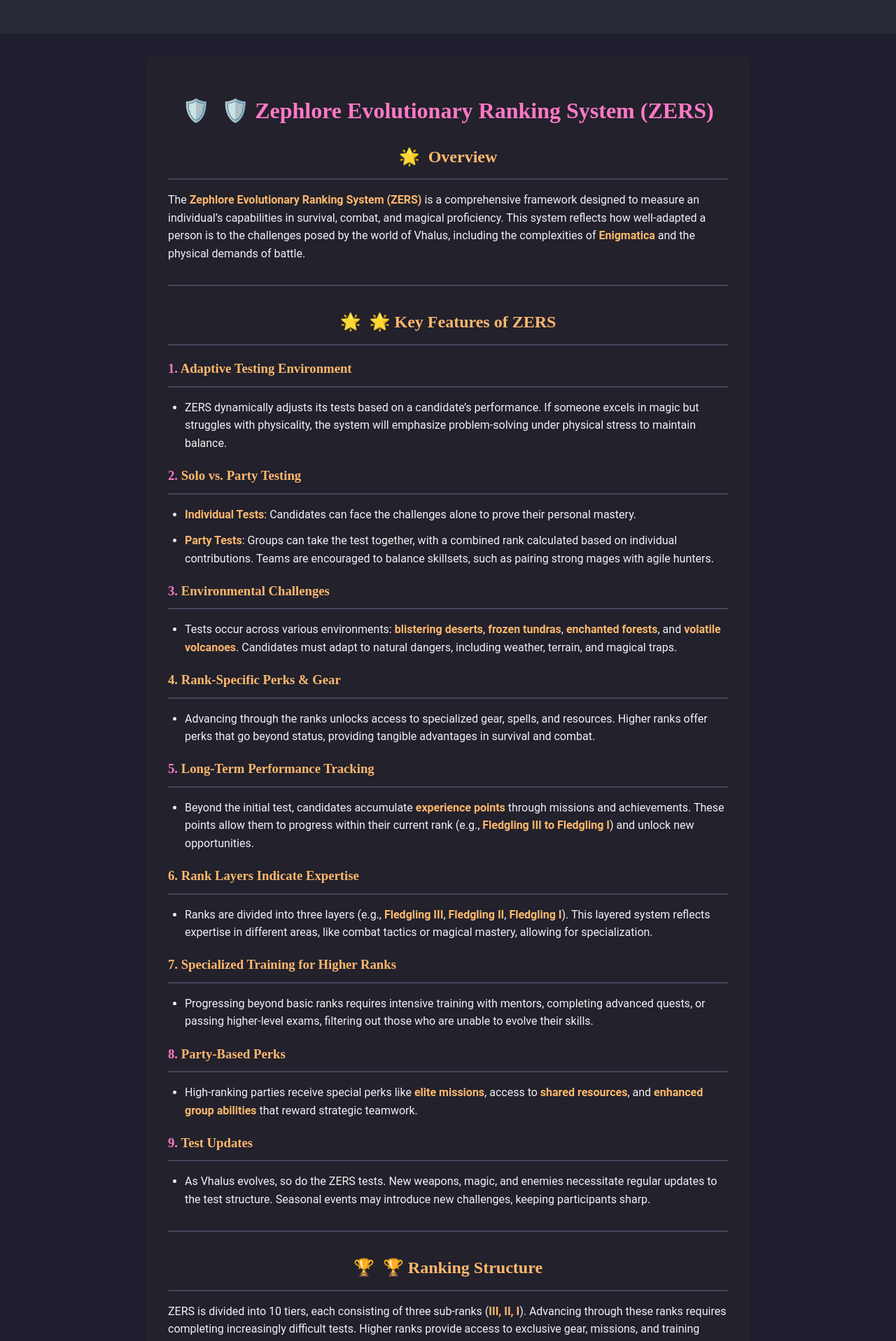
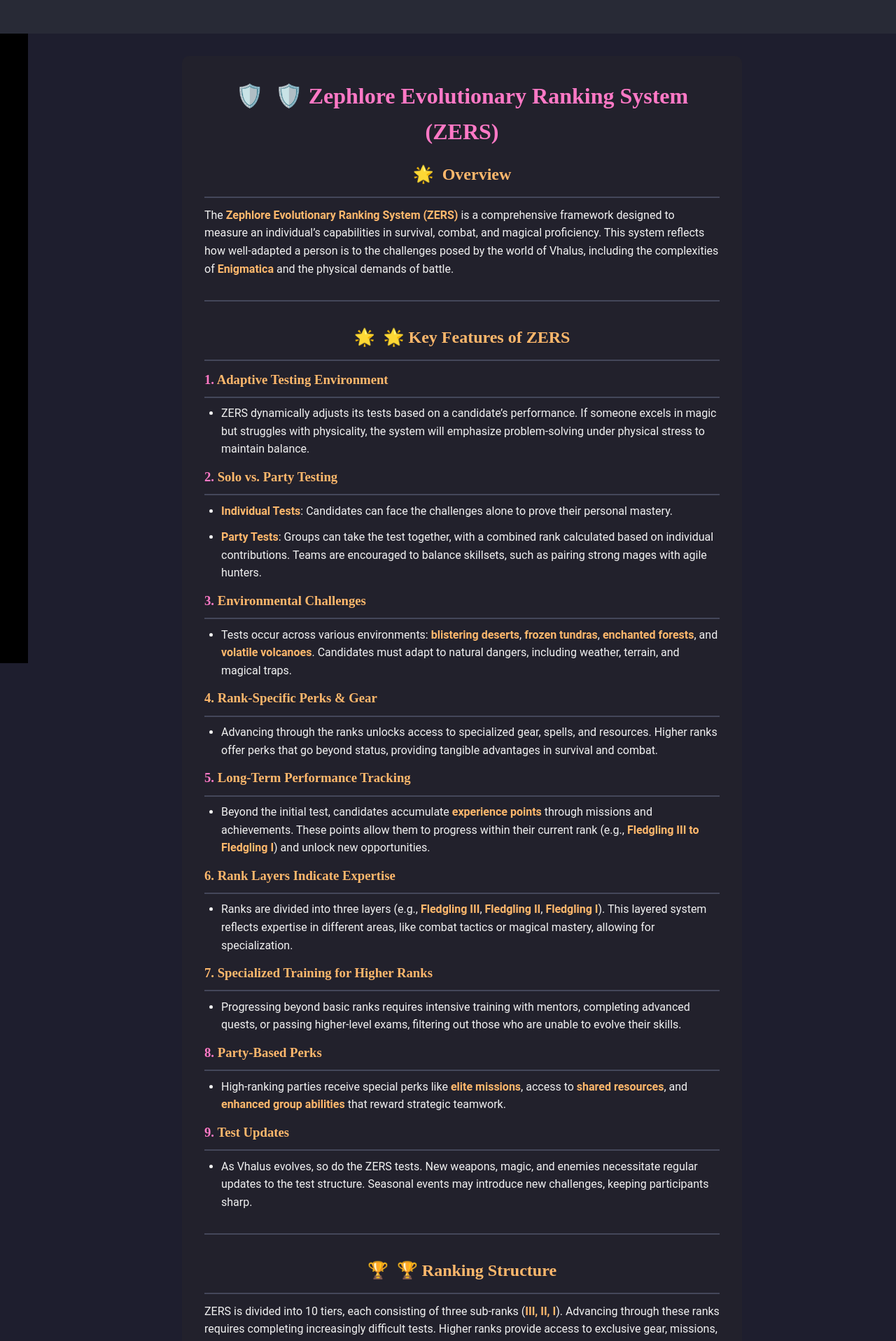
Before and after one commit to Zeldean/Vhalus-Codex, a Jekyll site: the page built from docs/Zephlore-Evolutionary-Ranking-System.md, in a window 1280 px wide. Shown: the top 1917 px of the page at 70% size. Built offline with Jekyll 4.4.1, drawn with Linux system fonts in a browser that asks for light colours.

Commit message:
Added the navbar from pop-nav

```diff
--- a/_layouts/default.html
+++ b/_layouts/default.html
@@ -5,15 +5,27 @@
   <meta name="viewport" content="width=device-width, initial-scale=1.0">
   <title>{{ page.title }} | Vhalus Codex</title>
   <link rel="stylesheet" href="../styles/docs.css">
+  <link rel="stylesheet" href="../styles/navbar.css">
 </head>
 <body>
-  <header>
-    {% include header.html %}
-  </header>
+    <header>
+        {% include header.html %}
+    </header>
+    <div class="container-layout--nav-main">
+        <nav class="pop-nav">
+            <img src="FqO_bdKWYBMKgNw.jpeg" alt="Icon for the nav">
+            <ul>
+                <li>a Nav Item</li>
+                <li>This is also a Nav Item</li>
+                <li>This too</li>
+                <li>also this</li>
+            </ul>
+        </nav>
+        <main>
+            {{ content }}  <!-- This is where page content will be injected -->
+        </main>
+    </div>
 
-  <main>
-    {{ content }}  <!-- This is where page content will be injected -->
-  </main>
 
   <footer>
     <p>© 2024 Vhalus Codex</p>
--- /dev/null
+++ b/styles/navbar.css
@@ -0,0 +1,72 @@
+/* Global Reset */
+* {
+    box-sizing: border-box;
+    margin: 0;
+    padding: 0;
+}
+
+/* Container that holds the nav and main */
+.container-layout--nav-main {
+    display: flex;
+    flex-direction: row;
+}
+
+/* Navigation Bar */
+.pop-nav {
+    position: sticky;
+    left: 0;
+    top: 0;
+    bottom: 0;
+
+    width: 2%;
+    height: 100vh;
+    padding: 20px;
+    margin: 0;
+    overflow: hidden;
+
+    transition: width 0.5s ease;
+}
+.pop-nav > * {
+    opacity: 0;
+
+    transition: all 0.5s;
+}
+/* Expands the width on hover */
+.pop-nav:hover {
+    width: 18%;
+}
+.pop-nav:hover > * {
+    opacity: 1;
+
+    transition: all 0.5s;
+}
+/* Icon in the Navigation Bar */
+.pop-nav img {
+    display: block;
+    margin: 20px auto;
+    width: 40%;
+    height: auto;
+    border-radius: 42px;
+}
+
+/* Navigation List */
+.pop-nav ul {
+    list-style: none;
+    position: relative;
+    left: 50%;
+    transform: translateX(-50%);
+    width: max-content;
+}
+
+/* Navigation List Items */
+.pop-nav ul li {
+    margin: 15px 0;
+    white-space: nowrap;
+}
+
+
+/* Optinal styling */
+.pop-nav {
+    background-color: black;
+    color: aliceblue;
+}
```
